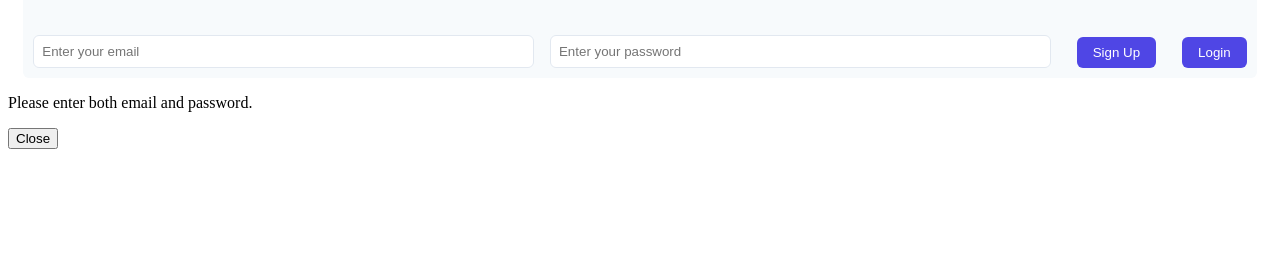
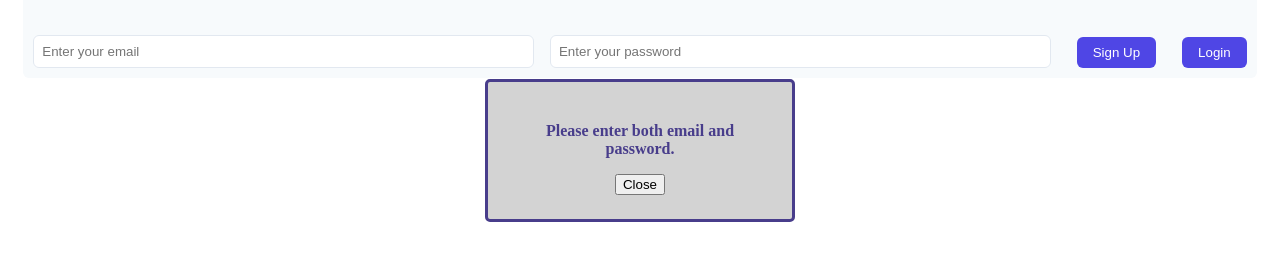
Before and after one commit to jerielpungtilan/Chat355, a website with bundled scripts: page index.html in a window 1280 px wide. Both pictures are taken after a click on the button "Sign Up". Shown: the part 81-342 px from the top of the page. Built offline with nearby package versions, Linux system fonts and the light colour scheme; no server answers.

Commit message:
Updated styles.css to include error popups

```diff
--- a/styles.css
+++ b/styles.css
@@ -1,5 +1,5 @@
 /*  CMSC355, Sect 001
- *  Group Project - Sprint 1
+ *  Group Project - Sprint 2
  *  Sawiya Aidarus, Dustin Cam, Colin Drake, Jeriel Pungtilan, James West
  *  Basic Style Sheet for formatting the index.html page
  *  Contains a handful of basic styles for the various text sizes and page elements
@@ -130,3 +130,20 @@ body {
     width: 1.5rem;
     height: 1.5rem;
 }
+/* Layout for error popups */
+.error-popup {
+  position: fixed;
+  top: 20%;
+  left: 50%;
+  transform: translateX(-50%);  /* Always centered */
+  width: 20%;
+  padding: 1.5rem;
+  background-color: lightgray;
+  color: darkslateblue;
+  border: 3px solid darkslateblue;
+  border-radius: 5px;
+  z-index: 1000; /* Makes sure error is on top layer */
+  font-weight: bold;
+  text-align: center;
+  display: none;  /* Default hidden */
+}
```
